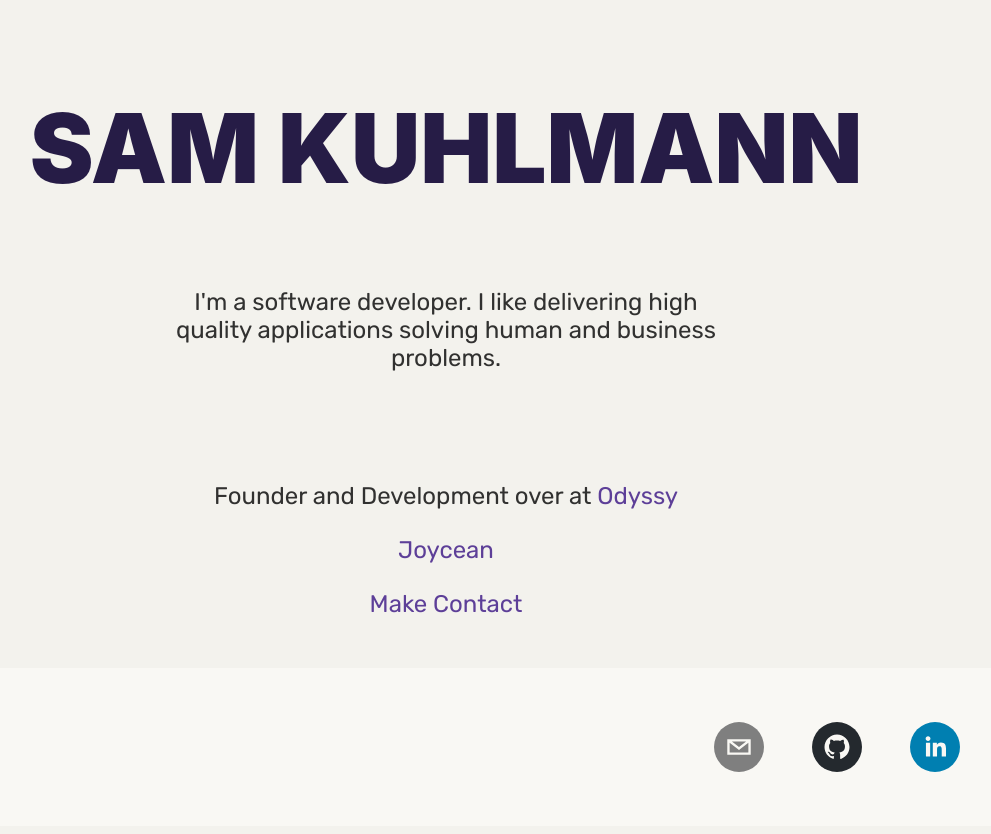
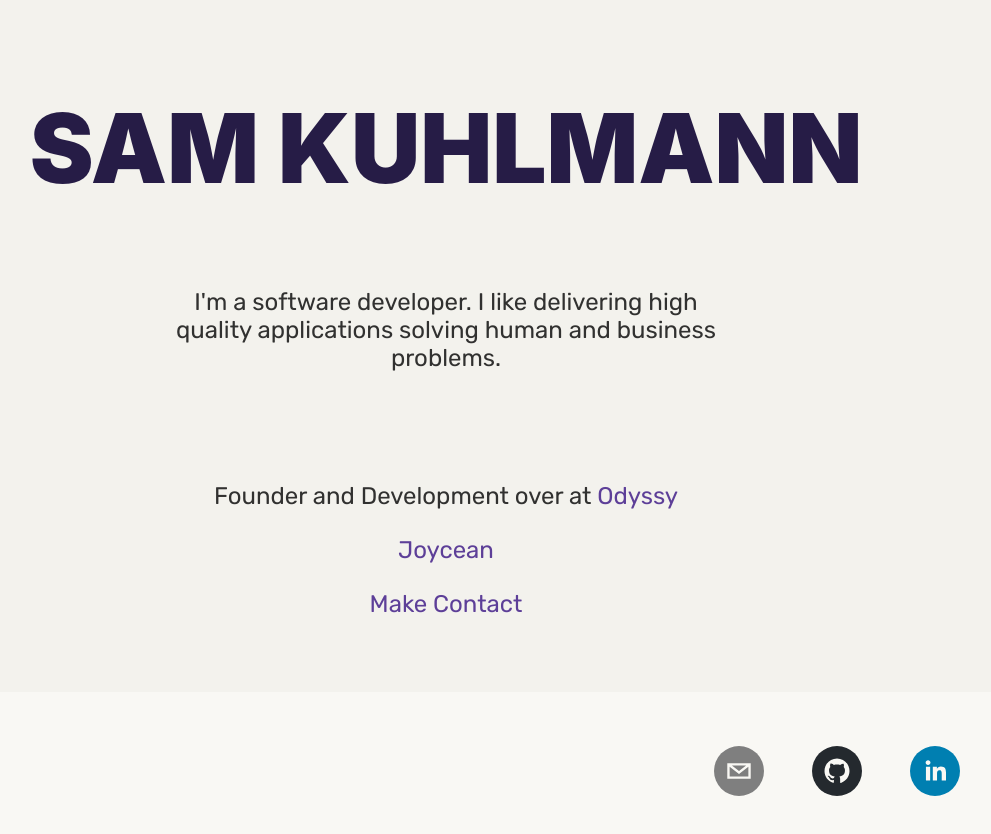
Before and after one commit to skuhlmann/kuhlmann-static, a Gatsby site: page / in a window 1280 px wide. Shown: the whole page, without its empty margins (194-1185 px from the left). Built offline with nearby package versions, Linux system fonts and the light colour scheme; Gatsby itself is replaced by a stand-in of ours.

Commit message:
Adds some more padding on lower content block

```diff
--- a/src/pages/index.scss
+++ b/src/pages/index.scss
@@ -36,5 +36,5 @@
 }
 
 .Home__block--work {
-  padding: 1em 1em;
+  padding: 1em 1em 2em 1em;
 }
```
